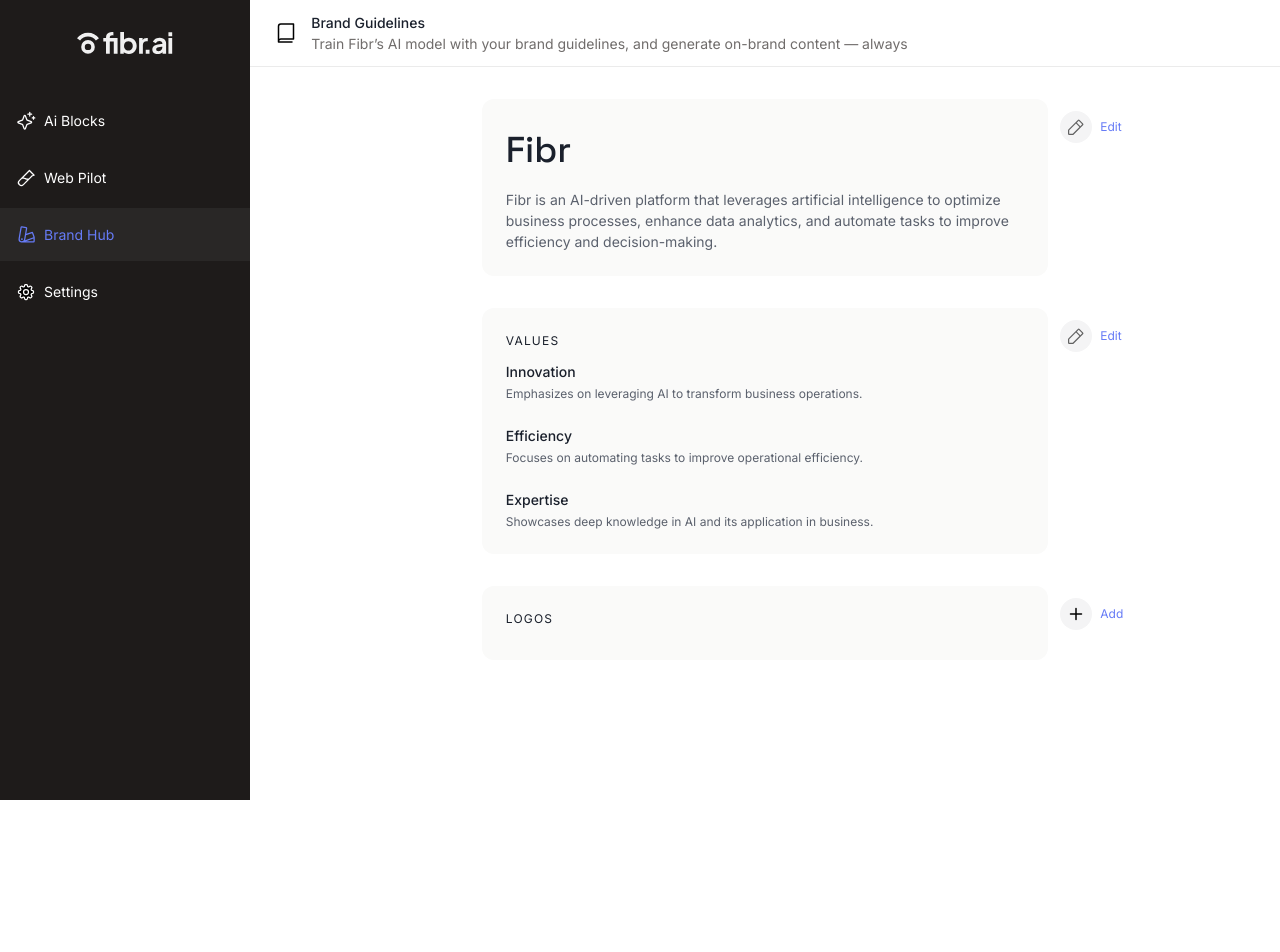
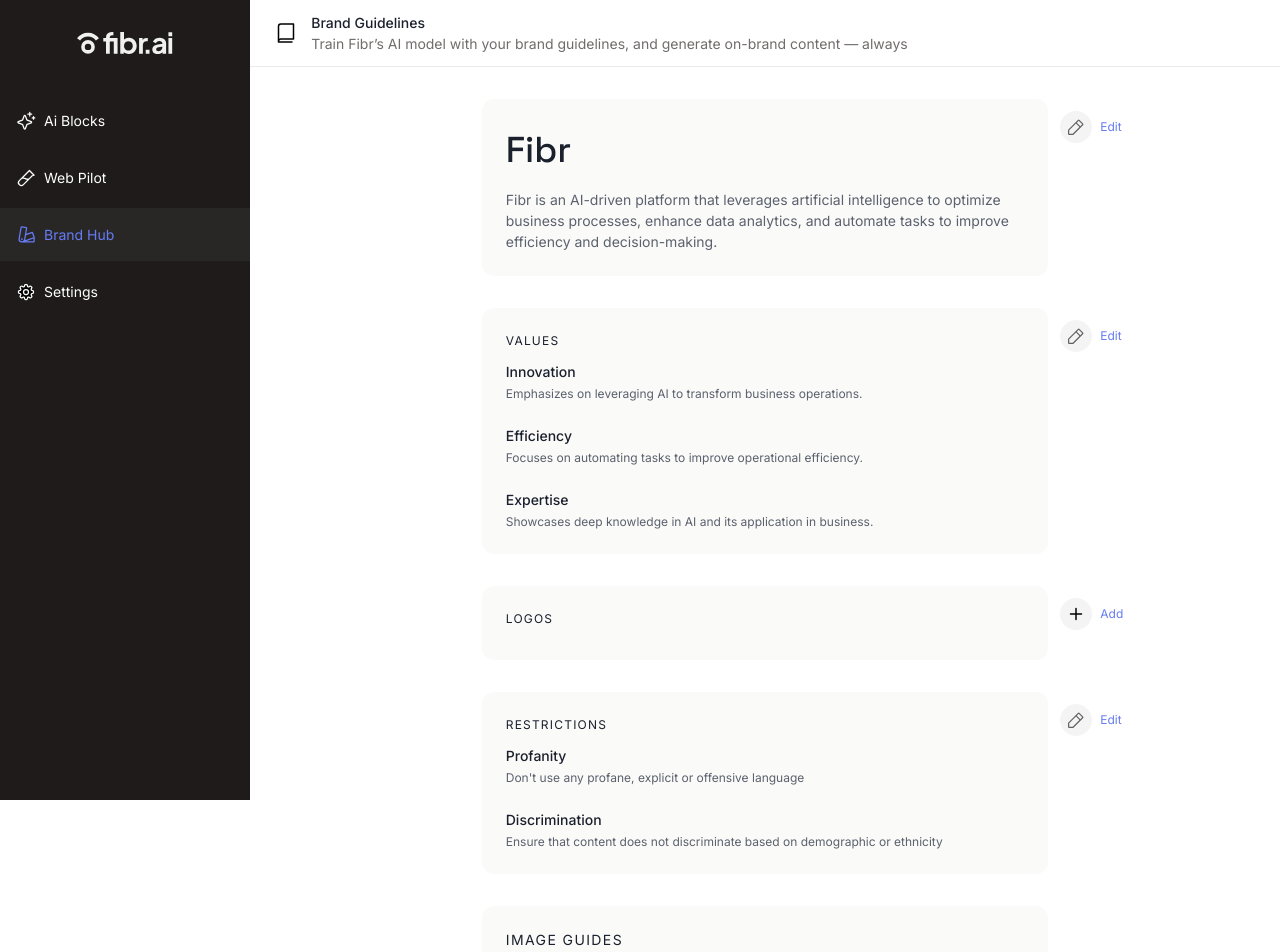
Before and after one commit to taufeeq-ahmed/fibr-ui-challenge, a Next.js app: page / in a window 1280 px wide. Shown: the top 952 px of the page. Before the commit the page ends 800 px from the top, so only its background shows below. Built offline with nearby package versions, Linux system fonts and the light colour scheme.

Commit message:
half done almost

```diff
--- a/app/page.js
+++ b/app/page.js
@@ -5,6 +5,8 @@
 import BasicDetails from "@/page_components/BasicDetails";
 import ImageGuides from "@/page_components/ImageGuides";
 import Logos from "@/page_components/Logos";
+import Restrictions from "@/page_components/Restrictions";
+
 import Values from "@/page_components/Values";
 
 export default function Home() {
@@ -21,9 +23,12 @@
         <div className={styles.detail_card}>
           <Logos />
         </div>
-        {/* <div className={styles.detail_card}>
+        <div className={styles.detail_card}>
+          <Restrictions />
+        </div>
+        <div className={styles.detail_card}>
           <ImageGuides />
-        </div> */}
+        </div>
       </div>
     </main>
   );
--- /dev/null
+++ b/page_components/Restrictions/index.js
@@ -0,0 +1,140 @@
+import React, { useState } from 'react'
+import styles from "./styles.module.css"
+import markerIcon from '@/public/icons/marker.svg'
+import Image from 'next/image'
+import { useForm, useFieldArray } from 'react-hook-form'
+import { Button, Input, Textarea } from '@chakra-ui/react'
+
+const DEFAULT_VALUES = [
+    {
+        title: "Profanity",
+        description: "Don't use any profane, explicit or offensive language"
+    },
+    {
+        title: "Discrimination",
+        description: "Ensure that content does not discriminate based on demographic or ethnicity"
+    }
+]
+
+function Restrictions() {
+    const [mode, setMode] = useState("display")
+    const [formData, setFormData] = useState(DEFAULT_VALUES)
+
+    const {
+        register,
+        handleSubmit,
+        control,
+        setValue,
+        formState: { errors },
+    } = useForm({
+        defaultValues: {
+            values: formData,
+        }
+    })
+
+    const { fields, append, remove } = useFieldArray({
+        control,
+        name: "values"
+    })
+
+    const handleAddValue = () => {
+        append({ title: "", description: "" })
+    }
+
+    const onSubmit = (data) => {
+        setFormData(data.values)
+        setMode("display")
+    }
+
+    const handleCancel = () => {
+        setMode("display")
+    }
+
+    return (
+        <div className={styles.values}>
+            <h3 className={styles.values_heading}>
+                RESTRICTIONS
+            </h3>
+            {mode === "display" ? (
+                <div className={styles.values_list}>
+                    {formData.map((value, index) => (
+                        <div key={index} className={styles.value_item}>
+                            <h4 className={styles.title}>{value.title}</h4>
+                            <p className={styles.description}>{value.description}</p>
+                        </div>
+                    ))}
+                    <div
+                        className={styles.edit_control}
+                        onClick={() => { setMode("edit") }}
+                    >
+                        <span className={styles.edit_icon_container}>
+                            <Image
+                                className={styles.edit_icon}
+                                src={markerIcon}
+                                width={13}
+                                height={13}
+                            />
+                        </span>
+                        <span>Edit</span>
+                    </div>
+                </div>
+            ) : (
+                <form
+                    className={styles.values_form}
+                    onSubmit={handleSubmit(onSubmit)}
+                >
+                    <Button
+                        colorScheme='#667bf6;'
+                        variant='link'
+                        onClick={handleAddValue}
+                        className={styles.addvalue_button}
+                    >
+                        + Add
+                    </Button>
+                    {fields.map((item, index) => (
+                        <div key={item.id} className={styles.value_input_item}>
+                            <Input
+                                type='text'
+                                placeholder='Value'
+                                {...register(`values.${index}.title`)}
+                                className={styles.input}
+                            />
+                            <Textarea
+                                placeholder='Description'
+                                rows={5}
+                                {...register(`values.${index}.description`)}
+                                className={styles.input}
+                            />
+                            <Button
+                                colorScheme='red'
+                                variant='link'
+                                onClick={() => remove(index)}
+                                className={styles.remove_button}
+                            >
+                                Remove
+                            </Button>
+                        </div>
+                    ))}
+                    <div className={styles.form_actions}>
+                        <Button
+                            colorScheme='#667bf6;'
+                            variant='link'
+                            onClick={handleCancel}
+                        >
+                            Cancel
+                        </Button>
+                        <Button
+                            colorScheme='#667bf6;'
+                            variant='solid'
+                            type='submit'
+                        >
+                            Save
+                        </Button>
+                    </div>
+                </form>
+            )}
+        </div>
+    )
+}
+
+export default Restrictions
--- /dev/null
+++ b/page_components/Restrictions/styles.module.css
@@ -0,0 +1,94 @@
+.values {
+    .values_heading {
+        font-size: 0.75rem;
+        letter-spacing: 0.1em;
+    }
+
+    .title {
+        font-size: .875rem;
+        line-height: 1.25rem;
+        font-weight: 500;
+    }
+
+    .description {
+        color: rgb(91 97 109);
+        font-size: .75rem;
+        line-height: 1rem;
+        margin-top: .25rem;
+    }
+
+    .values_list {
+        display: flex;
+        flex-direction: column;
+        gap: 1.5rem;
+        margin-top: 0.75rem;
+    }
+
+    .edit_control {
+        position: absolute;
+        min-width: 100px;
+        left: calc(100% + 12px);
+        top: 12px;
+        display: flex;
+        gap: 8px;
+        align-items: center;
+        color: #667bf6;
+        font-size: 0.75rem;
+
+        .edit_icon_container {
+            padding: 8px;
+            border-radius: 50%;
+            background: #f4f4f5;
+            display: flex;
+            justify-content: center;
+            align-items: center;
+        }
+
+        .edit_icon {
+            width: 1rem;
+            height: 1rem;
+        }
+
+        &:hover {
+            cursor: pointer;
+        }
+    }
+}
+
+.values_form {
+    display: flex;
+    flex-direction: column;
+    gap: 12px;
+    margin-top: 0.75rem;
+    position: relative;
+
+    .input {
+        background-color: #fff;
+        border-radius: 6px;
+        border: 1px solid #ebebeb;
+
+        font-size: .875rem;
+        line-height: 1.25rem;
+    }
+
+    .value_input_item {
+        display: flex;
+        flex-direction: column;
+        align-items: flex-end;
+        gap: 12px;
+    }
+
+    .addvalue_button {
+        position: absolute;
+        top: -35px;
+        left: 90%;
+    }
+
+    .form_actions {
+        margin-top: 4px;
+        display: flex;
+        justify-content: flex-end;
+        align-items: center;
+        gap: 8px;
+    }
+}
```
